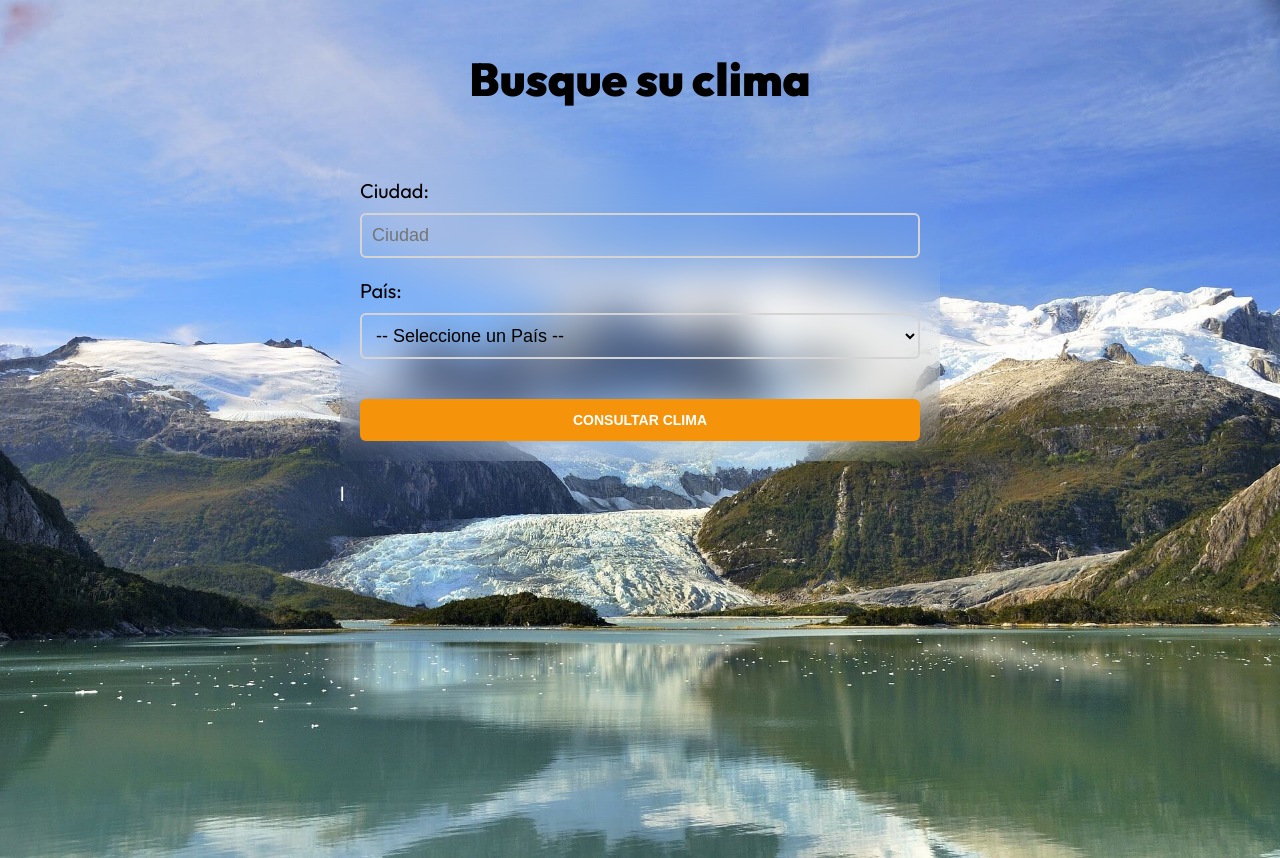
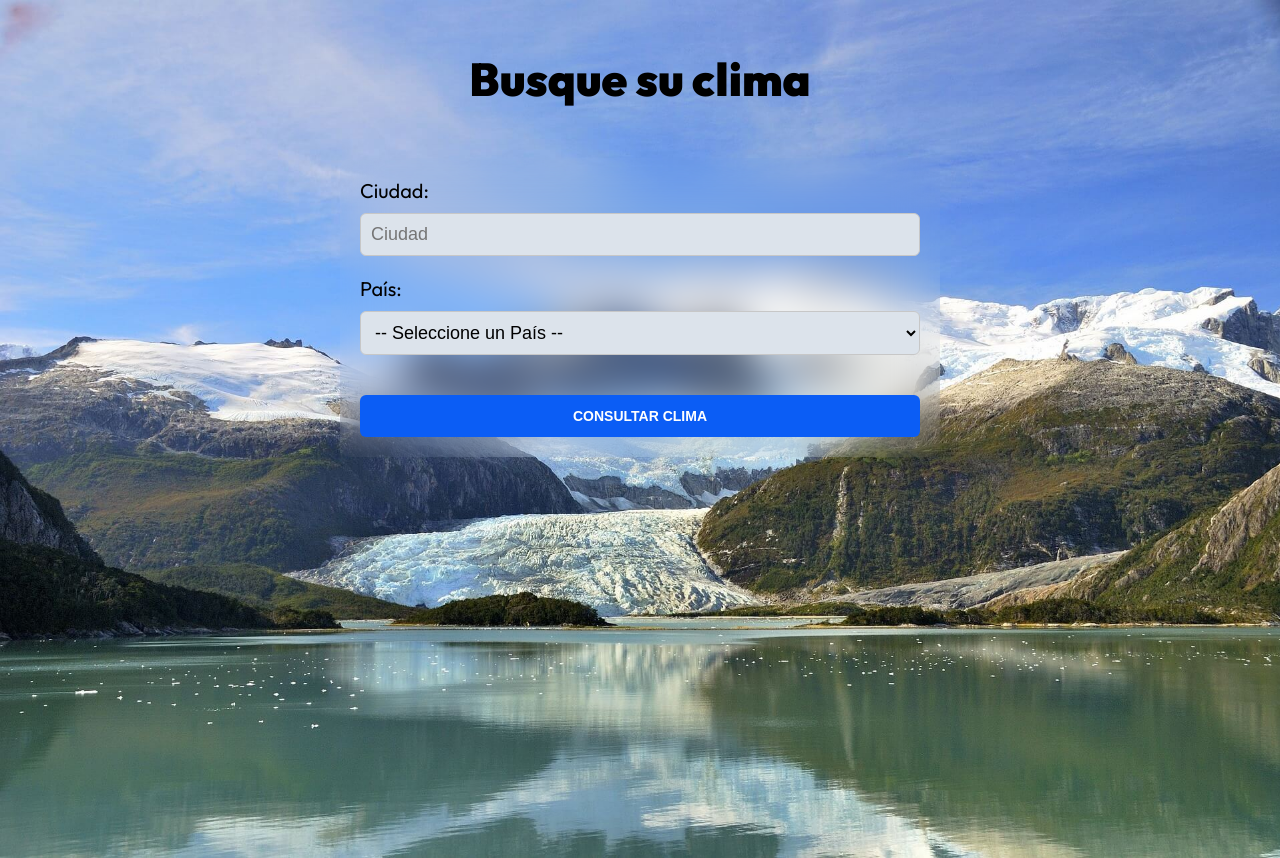
Before and after one commit to codebyjavi/clima-react-ts, a React (Vite) app: page / in a window 1280 px wide. Built offline with nearby package versions, Linux system fonts and the light colour scheme.

Commit message:
add useWeather

```diff
--- a/package.json
+++ b/package.json
@@ -10,6 +10,7 @@
     "preview": "vite preview"
   },
   "dependencies": {
+    "axios": "^1.7.2",
     "react": "^18.3.1",
     "react-dom": "^18.3.1"
   },
--- /dev/null
+++ b/src/Alert/Alert.module.css
@@ -0,0 +1,11 @@
+.alert{
+    padding: 0.7rem;
+    background-color: var(--red);
+    color: var(--white);
+    text-align: center;
+    margin-bottom: 2rem;
+    text-transform: uppercase;
+    font-weight: 900;
+    font-size: 1.8rem;
+    border-radius: .5rem;
+}
--- /dev/null
+++ b/src/Alert/Alert.tsx
@@ -0,0 +1,8 @@
+import { ReactNode } from 'react'
+import styles from './Alert.module.css'
+
+export default function Alert({children} : {children: ReactNode}) {
+  return (
+    <div className={styles.alert}>{children}</div>
+  )
+}
--- a/src/App.tsx
+++ b/src/App.tsx
@@ -1,18 +1,20 @@
 import styles from './App.module.css'
 import Form from './components/Form/Form'
+import useWeather from './hooks/useWeather'
 
 function App() {
+
+  const { fetchWeather } = useWeather()
+
 
   return (
     <>
       <h1 className={styles.title}>Busque su clima</h1>
 
       <section className={styles.container}>
-        <Form/>
-      </section>
-
-      <section className={styles.container}>
-        <p>l</p>
+        <Form
+          fetchWeather={fetchWeather}
+        />
       </section>
     </>
   )
--- a/src/components/Form/Form.module.css
+++ b/src/components/Form/Form.module.css
@@ -6,7 +6,7 @@
     border-radius: 1rem;
     backdrop-filter: blur(20px);
     background: transparent;
-   color: var(--black);
+    color: var(--black);
 }
 
 .field {
@@ -15,14 +15,13 @@
     border-radius: 1rem;
     gap: 1rem;
     color: var(--black);
-    background: transparent;
 }
 
 .form input[type="text"],
 .form select {
-    background: transparent;
+    background: var(--slate);
     padding: 1rem;
-    border: .2rem solid #d4d4d4;
+    border: .1rem solid #c7c7c7;
     font-size: 1.8rem;
     font-weight: 400;
     border-radius: .6rem;
@@ -41,6 +40,5 @@
     margin-top: 2rem;
 }
 .submit:hover {
-
     background-color: var(--primaryHover);
 }
--- a/src/components/Form/Form.tsx
+++ b/src/components/Form/Form.tsx
@@ -2,13 +2,20 @@ import { useState } from "react";
 import { countries } from "../../data/countries";
 import styles from './Form.module.css'
 import { SearchType } from "../../types";
+import Alert from "../../Alert/Alert";
 
-export default function Form() {
+type FormProps = {
+    fetchWeather: (search: SearchType) => Promise<void>
+}
+
+export default function Form({ fetchWeather } : FormProps) {
 
     const [search, setSearch] = useState<SearchType>({
         city: '',
         country: ''
     })
+
+    const [alert, setAlert] = useState('')
 
     const handleChange = (e: React.ChangeEvent<HTMLInputElement> | React.ChangeEvent<HTMLSelectElement>) => {
         setSearch({
@@ -17,8 +24,23 @@ export default function Form() {
         })
     }
 
+    const handleSubmit = (e: React.FormEvent<HTMLFormElement>) => {
+        e.preventDefault()
+
+        if(Object.values(search).includes('')){
+            setAlert('Todos los campos son obligatorios')
+            return
+        }
+        // SOLO SI PASA LA VALIDACION
+        fetchWeather(search)
+    }
+
     return (
-        <form className={styles.form}>
+        <form
+            className={styles.form}
+            onSubmit={handleSubmit}
+        >
+            {alert && <Alert>{alert}</Alert>}
 
             <div className={styles.field}>
                 <label htmlFor="city">Ciudad:</label>
--- /dev/null
+++ b/src/hooks/useWeather.ts
@@ -0,0 +1,26 @@
+
+import { SearchType } from "../types";
+import axios from "axios";
+
+export default function useWeather() {
+
+    const fetchWeather = async (search : SearchType) => {
+
+        const appId = import.meta.env.VITE_API_KEY
+
+        try {
+            const geoURL = `http://api.openweathermap.org/geo/1.0/direct?q=${search.city},${search.country}&appid=${appId}`
+            // Destructuring al resultado para acceder directamente a data
+            const { data } = await axios(geoURL)
+
+            console.log(data);
+
+        } catch (error) {
+            console.log(error);
+        }
+    }
+
+    return {
+        fetchWeather
+    }
+}
--- a/src/index.css
+++ b/src/index.css
@@ -1,9 +1,10 @@
 :root {
   --white: #ffffff;
-  --primary: #F5930B;
-  --primaryHover: #d4810d;
+  --primary: #0b5df5;
+  --primaryHover: #0d6ad4;
   --slate: #dce3eb;
   --black: #000000;
+  --red: #c92b2b;
 }
 
 html {
```
Also changed, not shown: 1 other file (tests, documents, lock files or other folders).
